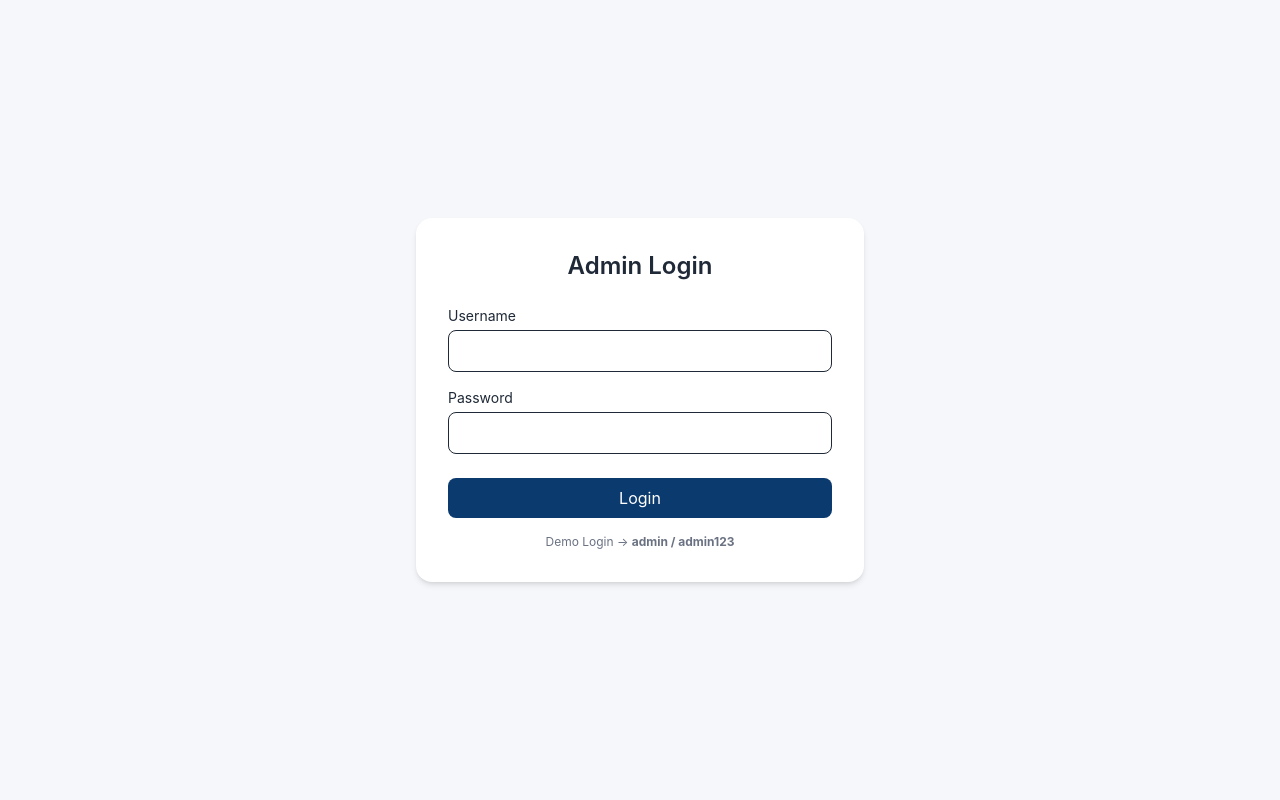
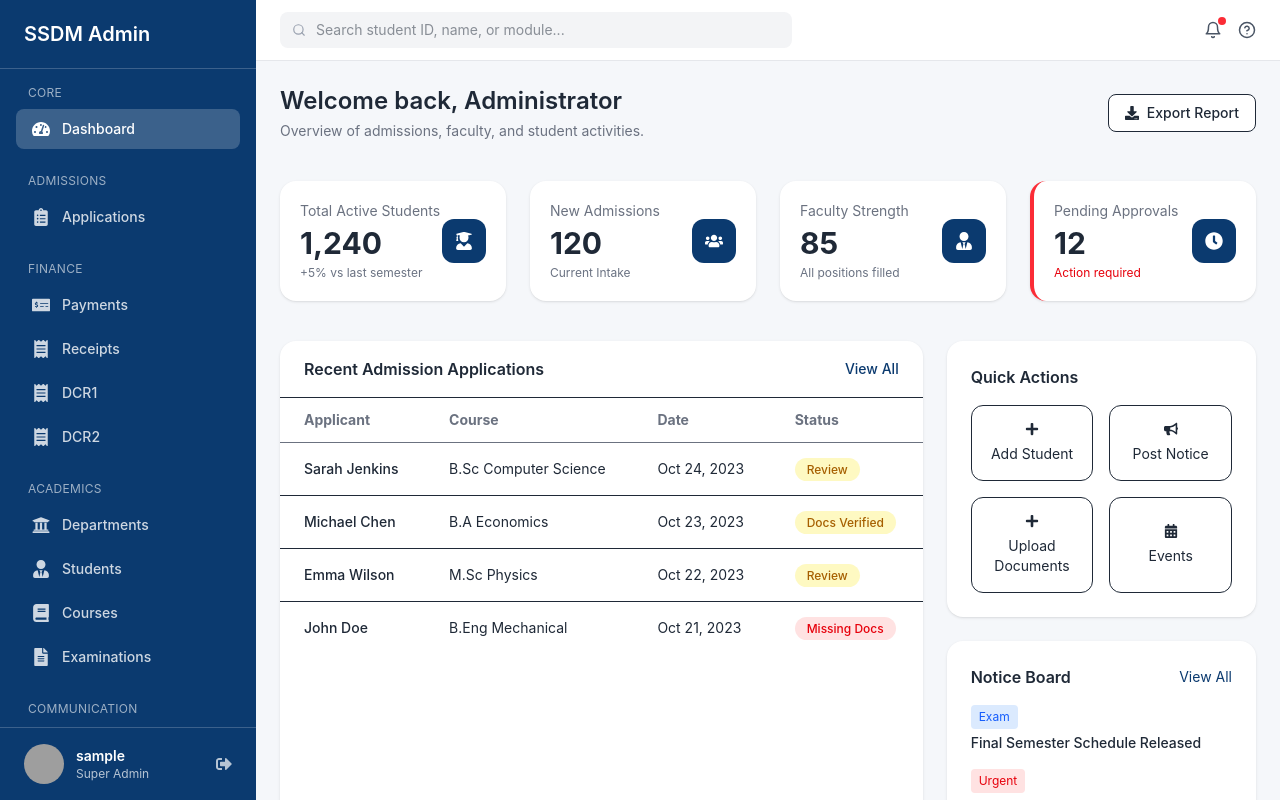
Before and after one commit to vaastman/CMS-Frontend, a React (Vite) app: page /admin in a window 1280 px wide. Before the commit this address led to /admin/login. Built offline with nearby package versions, Linux system fonts and the light colour scheme; sample sign-in values are in the browser's storage; grey boxes are pictures that could not be loaded.

Commit message:
Login feature for protected routes

```diff
--- a/src/auth/AuthContext.jsx
+++ b/src/auth/AuthContext.jsx
@@ -1,28 +1,54 @@
-import { createContext, useContext, useState } from "react";
+import { createContext, useContext, useState, useEffect } from "react";
 
 const AuthContext = createContext(null);
 
 export const AuthProvider = ({ children }) => {
-  const [isAdmin, setIsAdmin] = useState(
-    localStorage.getItem("isAdmin") === "true"
-  );
+  const [isAdmin, setIsAdmin] = useState(false);
+  const [admin, setAdmin] = useState(null);
 
+  /* 🔁 Restore admin session on page reload */
+  useEffect(() => {
+    const storedAdmin = localStorage.getItem("admin");
+    if (storedAdmin) {
+      setAdmin(JSON.parse(storedAdmin));
+      setIsAdmin(true);
+    }
+  }, []);
+
+  /* 🔐 Login */
   const login = (username, password) => {
+    // Demo credentials (replace later with API)
     if (username === "admin" && password === "admin123") {
+      const adminData = {
+        username,
+        role: "ADMIN",
+        loginAt: new Date().toISOString(),
+      };
+
+      localStorage.setItem("admin", JSON.stringify(adminData));
+      setAdmin(adminData);
       setIsAdmin(true);
-      localStorage.setItem("isAdmin", "true");
       return true;
     }
     return false;
   };
 
+  /* 🚪 Logout */
   const logout = () => {
+    localStorage.removeItem("admin");
+    setAdmin(null);
     setIsAdmin(false);
-    localStorage.removeItem("isAdmin");
   };
 
   return (
-    <AuthContext.Provider value={{ isAdmin, login, logout }}>
+    <AuthContext.Provider
+      value={{
+        isAdmin,
+        admin,     // 👈 admin details available everywhere
+        login,
+        logout,
+      }}
+    >
       {children}
     </AuthContext.Provider>
   );
--- a/src/components/layout/Sidebar.jsx
+++ b/src/components/layout/Sidebar.jsx
@@ -14,8 +14,18 @@ import {
   FaGlobe,
   FaSignOutAlt
 } from "react-icons/fa";
+import { useNavigate } from "react-router-dom";
+import { useAuth } from "../../auth/AuthContext";
 
 const Sidebar = () => {
+  const { logout, admin } = useAuth();
+  const navigate = useNavigate();
+
+  const handleLogout = () => {
+    logout();                 // 🔐 clear localStorage + state
+    navigate("/admin/login", { replace: true }); // 🔁 redirect
+  };
+
   const menu = [
     /* ===== CORE ===== */
     {
@@ -194,7 +204,7 @@ const Sidebar = () => {
           />
           <div className="leading-tight">
             <h4 className="text-sm font-semibold text-white">
-          Rohit Sharma
+              {admin?.username || "Admin"}
             </h4>
             <p className="text-xs text-white/70">
               Super Admin
@@ -204,6 +214,7 @@ const Sidebar = () => {
 
         {/* Logout */}
         <button
+          onClick={handleLogout}
           className="text-white/70 hover:text-red-400 transition"
           title="Logout"
         >
--- a/src/pages/Auth/AdminLogin.jsx
+++ b/src/pages/Auth/AdminLogin.jsx
@@ -10,7 +10,7 @@ const AdminLogin = () => {
   const { login, isAdmin } = useAuth();
   const navigate = useNavigate();
 
-  /* 🔒 If already logged in, redirect */
+  /* 🔒 If already logged in, redirect to admin dashboard */
   useEffect(() => {
     if (isAdmin) {
       navigate("/admin", { replace: true });
@@ -22,25 +22,26 @@ const AdminLogin = () => {
 
     const success = login(username, password);
 
-    if (success) {
-      navigate("/admin", { replace: true });
-    } else {
+    if (!success) {
       setError("Invalid username or password");
     }
+    // ✅ success case handled by useEffect redirect
   };
 
   return (
-    <div className="min-h-screen flex items-center justify-center bg-[color:var(--color-background)] px-4">
-
+    <div
+      className="min-h-screen flex items-center justify-center px-4"
+      style={{ backgroundColor: "var(--color-page)" }}
+    >
       <form
         onSubmit={handleSubmit}
-        className="
-          bg-[color:var(--color-surface)]
-          p-8 rounded-2xl shadow-md
-          w-full max-w-md
-        "
+        className="p-8 rounded-2xl shadow-md w-full max-w-md"
+        style={{ backgroundColor: "var(--color-surface)" }}
       >
-        <h2 className="text-2xl font-semibold text-center mb-6 text-[color:var(--color-text-primary)]">
+        <h2
+          className="text-2xl font-semibold text-center mb-6"
+          style={{ color: "var(--color-text-primary)" }}
+        >
           Admin Login
         </h2>
 
@@ -52,15 +53,16 @@ const AdminLogin = () => {
 
         {/* Username */}
         <div className="mb-4">
-          <label className="block text-sm mb-1">Username</label>
+          <label
+            className="block text-sm mb-1"
+            style={{ color: "var(--color-text-secondary)" }}
+          >
+            Username
+          </label>
           <input
             type="text"
-            className="
-              w-full border rounded-lg px-3 py-2
-              focus:outline-none
-              focus:ring-2
-              focus:ring-[color:var(--color-primary)]
-            "
+            className="w-full rounded-lg px-3 py-2 text-sm outline-none border"
+            style={{ borderColor: "var(--color-divider)" }}
             value={username}
             onChange={(e) => {
               setUsername(e.target.value);
@@ -72,15 +74,16 @@ const AdminLogin = () => {
 
         {/* Password */}
         <div className="mb-6">
-          <label className="block text-sm mb-1">Password</label>
+          <label
+            className="block text-sm mb-1"
+            style={{ color: "var(--color-text-secondary)" }}
+          >
+            Password
+          </label>
           <input
             type="password"
-            className="
-              w-full border rounded-lg px-3 py-2
-              focus:outline-none
-              focus:ring-2
-              focus:ring-[color:var(--color-primary)]
-            "
+            className="w-full rounded-lg px-3 py-2 text-sm outline-none border"
+            style={{ borderColor: "var(--color-divider)" }}
             value={password}
             onChange={(e) => {
               setPassword(e.target.value);
@@ -93,17 +96,16 @@ const AdminLogin = () => {
         {/* Submit */}
         <button
           type="submit"
-          className="
-            w-full
-            bg-[color:var(--color-primary)]
-            hover:opacity-90
-            text-white py-2 rounded-lg transition
-          "
+          className="w-full py-2 rounded-lg text-white text-sm font-medium transition hover:opacity-90"
+          style={{ backgroundColor: "var(--color-primary)" }}
         >
           Login
         </button>
 
-        <p className="text-xs text-gray-500 text-center mt-4">
+        <p
+          className="text-xs text-center mt-4"
+          style={{ color: "var(--color-text-secondary)" }}
+        >
           Demo Login → <b>admin / admin123</b>
         </p>
       </form>
--- a/src/routes/AdminRoutes.jsx
+++ b/src/routes/AdminRoutes.jsx
@@ -1,3 +1,4 @@
+// src/routes/AdminRoutes.jsx
 import { Routes, Route, Navigate } from "react-router-dom";
 import AdminLayout from "../components/layout/AdminLayout";
 
@@ -7,7 +8,6 @@ import Exams from "../pages/Admin/Exams";
 import Notices from "../pages/Admin/Notices";
 import Setting from "../pages/Admin/Setting";
 
-/* NEW */
 import Admissions from "../pages/Admin/Admissions/Admissions";
 import AdmissionDetails from "../pages/Admin/Admissions/AdmissionDetails";
 import VerifyDocuments from "../pages/Admin/Admissions/VerifyDocuments";
@@ -16,8 +16,6 @@ import Receipts from "../pages/Admin/Payments/Receipts";
 import Departments from "../pages/Admin/Departments/Departments";
 import AuditLogs from "../pages/Admin/AuditLogs";
 import Sessions from "../pages/Admin/Sessions";
-// import DCRSection from "../pages/Admin/Payments/DCRSection";
-// import Finance from "../pages/Admin/Payments/Finance";
 import Students from "../pages/Admin/academics/Students";
 import Dcr1 from "../pages/Admin/Payments/Dcr1";
 import Dcr2 from "../pages/Admin/Payments/Dcr2";
@@ -26,28 +24,33 @@ const AdminRoutes = () => {
   return (
     <AdminLayout>
       <Routes>
+        {/* Dashboard */}
         <Route index element={<AdminDashboard />} />
 
+        {/* Admissions */}
         <Route path="admissions" element={<Admissions />} />
         <Route path="admissions/:id" element={<AdmissionDetails />} />
         <Route path="admissions/:id/verify" element={<VerifyDocuments />} />
 
+        {/* Payments */}
         <Route path="payments" element={<Payments />} />
         <Route path="receipts" element={<Receipts />} />
+        <Route path="dcr1" element={<Dcr1 />} />
+        <Route path="dcr2" element={<Dcr2 />} />
 
-        <Route path="departments" element={<Departments />} />
-        <Route path="audit-logs" element={<AuditLogs />} />
-
+        {/* Academics */}
         <Route path="students" element={<Students />} />
         <Route path="courses" element={<Course />} />
         <Route path="exams" element={<Exams />} />
+        <Route path="sessions" element={<Sessions />} />
+
+        {/* Others */}
+        <Route path="departments" element={<Departments />} />
+        <Route path="audit-logs" element={<AuditLogs />} />
         <Route path="notices" element={<Notices />} />
         <Route path="settings" element={<Setting />} />
-        <Route path="sessions" element={<Sessions />} />
-        {/* <Route path="dcr-section" element={<Finance />} /> */}
-        <Route path="dcr1" element={<Dcr1 />} />
-        <Route path="dcr2" element={<Dcr2 />} />
 
+        {/* Fallback */}
         <Route path="*" element={<Navigate to="/admin" replace />} />
       </Routes>
     </AdminLayout>
--- a/src/routes/AppRoutes.jsx
+++ b/src/routes/AppRoutes.jsx
@@ -11,10 +11,10 @@ function AppRoutes() {
       {/* 🌐 Public Website */}
       <Route path="/*" element={<PublicRoutes />} />
 
-      {/* 🔐 Admin Login (PUBLIC) */}
+      {/* 🔓 Admin Login (PUBLIC) */}
       <Route path="/admin/login" element={<AdminLogin />} />
 
-      {/* 🛡️ Admin Panel (PROTECTED) */}
+      {/* 🔐 Admin Panel (PROTECTED) */}
       <Route
         path="/admin/*"
         element={
```
Lines whose indentation alone changed are shown as unchanged.
